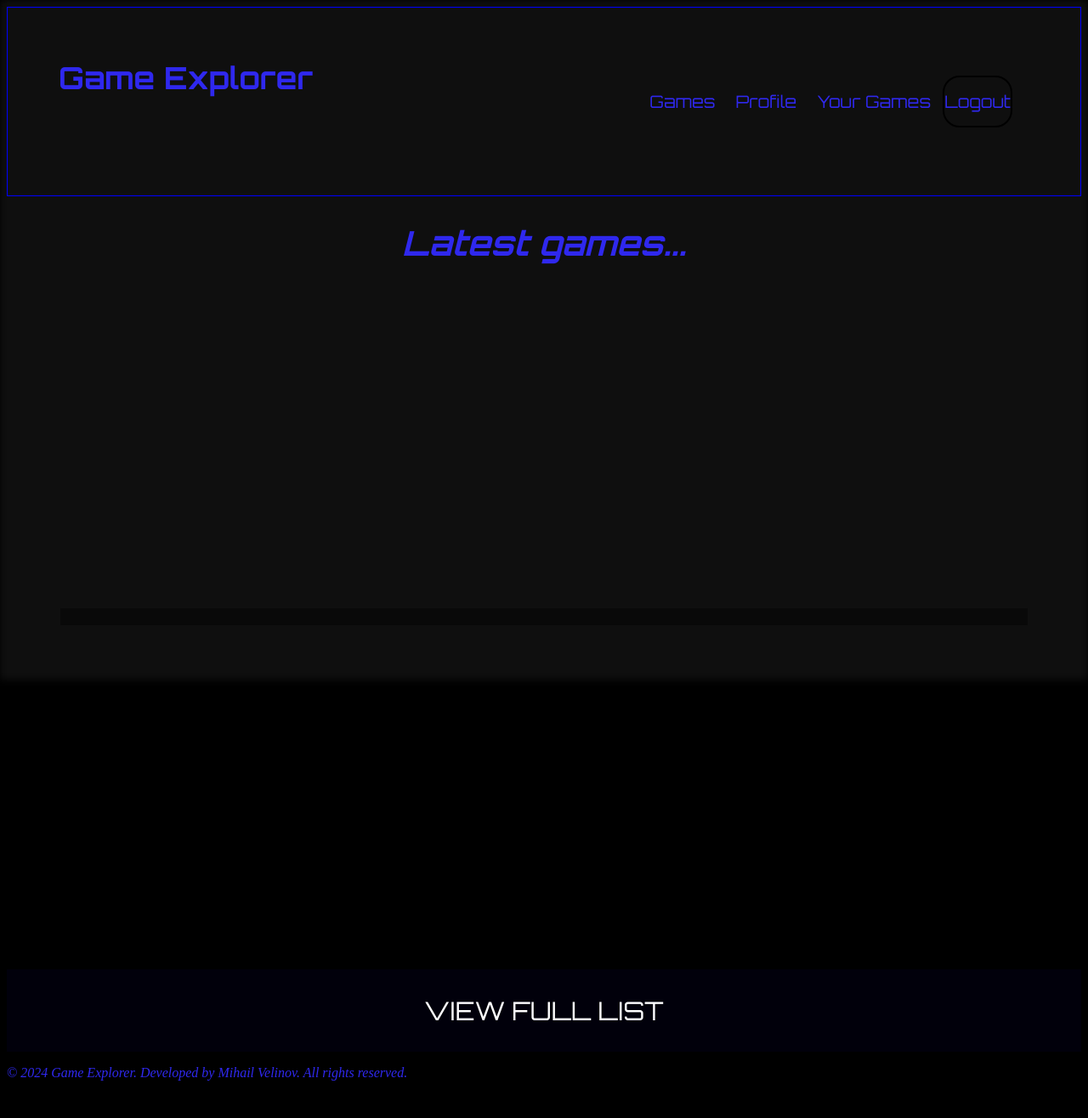
After one commit to mixailvelinov/GameExplorer, a Django app: page /games/ in a window 1280 px wide. The commit adds this page. Shown: the whole page at 85% size. Run offline with Django 5.2, Linux system fonts and the light colour scheme; the visitor is signed in with stand-in values (Sample User, id 1); data that the repository does not hold is empty; grey boxes are pictures that could not be loaded.

Commit message:
Created the Account views and Game HTML templates

```diff
--- a/GameExplorer/settings.py
+++ b/GameExplorer/settings.py
@@ -11,6 +11,7 @@ https://docs.djangoproject.com/en/5.1/ref/settings/
 """
 
 from pathlib import Path
+from django.urls import reverse_lazy
 
 # Build paths inside the project like this: BASE_DIR / 'subdir'.
 BASE_DIR = Path(__file__).resolve().parent.parent
@@ -134,3 +135,8 @@ STATICFILES_DIRS = (
 DEFAULT_AUTO_FIELD = 'django.db.models.BigAutoField'
 
 AUTH_USER_MODEL = 'accounts.Account'
+
+LOGOUT_REDIRECT_URL = reverse_lazy('login')
+LOGIN_REDIRECT_URL = reverse_lazy('index')
+
+SESSION_ENGINE = 'django.contrib.sessions.backends.db'
--- a/GameExplorer/urls.py
+++ b/GameExplorer/urls.py
@@ -22,4 +22,5 @@ urlpatterns = [
     path('admin/', admin.site.urls),
     path('', include('common.urls')),
     path('accounts/', include('accounts.urls')),
+    path('games/', include('games.urls')),
 ]
--- a/accounts/urls.py
+++ b/accounts/urls.py
@@ -5,4 +5,5 @@ from django.urls import path
 urlpatterns = [
     path('register/', views.AccountRegisterView.as_view(), name='register'),
     path('login/', views.AccountLoginView.as_view(), name='login'),
+    path('logout/', views.AccountLogoutView.as_view(), name='logout'),
 ]
--- a/games/urls.py
+++ b/games/urls.py
@@ -0,0 +1,8 @@
+from django.urls import path
+
+from games import views
+
+urlpatterns = [
+    path('', views.GamesListView.as_view(), name='games-list'),
+    path('all-games', views.AllGamesView.as_view(), name='all-games'),
+]
--- a/games/views.py
+++ b/games/views.py
@@ -1,3 +1,22 @@
 from django.shortcuts import render
+from django.views.generic import ListView
+
+from games.models import Game
+
 
 # Create your views here.
+
+class GamesListView(ListView):
+    model = Game
+    template_name = 'games/games-list.html'
+
+    def get_queryset(self):
+        return Game.objects.all()[:3]
+
+
+class AllGamesView(ListView):
+    model = Game
+    template_name = 'games/all-games.html'
+
+    def get_queryset(self):
+        return Game.objects.all()
--- a/static/styles/styles.css
+++ b/static/styles/styles.css
@@ -11,16 +11,17 @@ header {
     border: 1px blue solid;
 }
 
+
 main {
     display: flex;
-    justify-content: center;
-    align-items: center;
+    justify-content: center; /* Aligns content horizontally */
+    align-items: center;     /* Aligns content vertically */
+    min-height: 100vh;
 }
-
 
 h1 {
     text-align: center;
-    margin: 40px;
+    margin: 60px;
     color: #2f28ee;
     font-family: 'Orbitron', sans-serif;
     font-size: 36px;
@@ -44,12 +45,12 @@ h2 {
 /*nav CSS*/
 
 nav {
-    margin: 55px;
+    margin: 80px;
 }
 
 nav a {
-    padding-left: 15px;
-    padding-right: 15px;
+    padding-left: 10px;
+    padding-right: 10px;
     text-decoration: none;
     font-size: 20px;
     font-family: 'Orbitron', sans-serif;
@@ -59,6 +60,21 @@ nav a {
 
 nav a:hover {
     color: white;
+}
+
+
+.menu-button {
+    background: none;
+    margin: 0;
+    color: inherit;
+    font: inherit;
+    cursor: pointer;
+    padding-left: 0;
+    padding-right: 0;
+    text-decoration: none;
+    font-size: 20px;
+    font-family: 'Orbitron', sans-serif;
+    color: #2f28ee;
 }
 
 /*footer CSS*/
@@ -75,6 +91,11 @@ footer p {
 
 /*forms CSS*/
 
+.form-container{
+    display: flex;
+    align-items: center;
+    justify-content: center;
+}
 
 .form-div {
     margin-top: 40px;
@@ -116,8 +137,153 @@ button:hover {
     cursor: pointer;
 }
 
-
-
 p {
     color: white;
 }
+
+
+/*games templates style*/
+
+.game-name {
+    font-family: 'Orbitron', sans-serif;
+}
+
+
+.games-list {
+    padding-top: 20px;
+    margin-top: 10px;
+    margin-bottom: 40px;
+    display: flex;
+    justify-content: center;
+    align-content: center;
+    width: 90%;
+    background-color: rgba(0, 0, 0, 0.4);
+
+
+
+}
+
+.games-list::before {
+    content: '';
+    position: absolute;
+    top: 0;
+    left: 0;
+    right: 0;
+    bottom: 0;
+    background-image: url('https://plus.unsplash.com/premium_photo-1685148902854-9b9bb49fff08?fm=jpg&q=60&w=3000&ixlib=rb-4.0.3&ixid=M3wxMjA3fDB8MHxzZWFyY2h8MXx8Y3liZXJwdW5rfGVufDB8fDB8fHww');
+    background-repeat: repeat;
+    background-color: rgba(0, 0, 0, 0.9); /* Adds a semi-transparent black overlay */
+    background-blend-mode: overlay;       /* Mixes the image and the color */
+    filter: blur(5px); /* Blurs the entire background */
+    z-index: -1000;
+
+}
+
+
+.p-description {
+    width: 80%;
+}
+
+.photo-borders {
+    width: 400px;
+    height: 400px;
+    overflow: scroll;
+    overflow-x: hidden;
+    transition: transform 0.5s ease, box-shadow 0.5s ease; /* Add transition for box-shadow */
+
+}
+
+.photo-borders:hover {
+    box-shadow: -15px -15px 30px 10px rgba(47, 40, 238, 0.2);  /* Glowing effect with #2f28ee */
+}
+
+
+.photo-borders::-webkit-scrollbar {
+    width: 7px;
+    height: 7px;
+    color: #2f28ee;
+}
+
+.photo-borders::-webkit-scrollbar-track {
+    background-color: black; /* Set background color of the track */
+    border-radius: 10px;
+}
+
+.photo-borders::-webkit-scrollbar-thumb {
+    background-color: black;
+    border-radius: 10px;
+}
+
+.photo-borders::-webkit-scrollbar-thumb:hover {
+    background-color: #2f28ee; /* Darker thumb color when hovered */
+}
+
+.game-card {
+    flex: 1 1 30%;
+    max-width: 30%;
+    height: auto;
+    display: flex;
+    flex-direction: column;
+    justify-content: flex-start;
+    margin-bottom: 80px;
+
+}
+
+.game-card img {
+    width: 100%;
+    height: auto;
+    transition: transform 0.5s ease;
+}
+
+
+.game-card img:hover  {
+    transform: scale(1.1);
+    cursor: pointer;
+}
+
+.all-games{
+    background-color: rgba(24, 14, 218, 0.05);
+}
+
+.all-games p {
+    text-align: center;
+    font-family: 'Orbitron', sans-serif;
+    font-size: 30px;
+}
+
+.all-games p a {
+    text-decoration: none;
+    color: white;
+}
+
+.all-games p a:hover{
+    color: #2f28ee;
+}
+
+.game-list-h2 {
+    text-align: center;
+    font-family: 'Orbitron', sans-serif;
+    margin: 30px;
+    font-size: 40px;
+}
+
+ul {
+    list-style-type: none;
+}
+
+.all-games ul li {
+    text-align: center;
+    font-family: 'Orbitron', sans-serif;
+    font-size: 20px;
+    margin: 15px;
+}
+
+
+.all-games ul a {
+    text-decoration: none;
+    color: #2f28ee;
+}
+
+.all-games ul a:hover {
+    color: white;
+}
--- a/templates/accounts/login-page.html
+++ b/templates/accounts/login-page.html
@@ -1,6 +1,7 @@
 {% extends 'base.html' %}
 {% block content %}
 
+<section class="form-container">
     <div class="form-div">
         <h2>Log into your account</h2>
         <form method='POST' action="">
@@ -10,5 +11,5 @@
             <button type="submit">Log in</button>
         </form>
     </div>
-
+</section>
 {% endblock %}
--- a/templates/accounts/register-page.html
+++ b/templates/accounts/register-page.html
@@ -1,6 +1,7 @@
 {% extends 'base.html' %}
 {% block content %}
 
+<section class="form-container">
     <div class="form-div">
         <h2>Create an account</h2>
         <form method='POST' action="">
@@ -11,5 +12,6 @@
             <button type="submit">Register</button>
         </form>
     </div>
+</section>
 
 {% endblock %}
--- a/templates/base.html
+++ b/templates/base.html
@@ -20,22 +20,27 @@
     <header>
             <h1>Game Explorer</h1>
             <nav>
-                <a href="">Games</a>
-                <a href="{% url 'login' %}">Login</a>
-                <a href="{% url 'register' %}">Register</a>
-{#                if the user is logged in#}
-                <a href="">Profile</a>
-                <a href="">Your Games</a>
-                <a href="">Logout</a>
+                <a href="{% url 'games-list' %}">Games</a>
+                {% if user.is_authenticated %}
+                    <a href="">Profile</a>
+                    <a href="">Your Games</a>
+                    <form method="post" action="{% url 'logout' %}" style="display: inline;">
+                    {% csrf_token %}
+                    <button class="menu-button">Logout</button>
+                    </form>
+                {% else %}
+                    <a href="{% url 'login' %}">Login</a>
+                    <a href="{% url 'register' %}">Register</a>
+                {% endif %}
+
             </nav>
     </header>
 
-<main>
+
 
     {% block content %}
     {% endblock %}
 
-</main>
 
 <footer>
     <p>&copy; 2024 Game Explorer. Developed by Mihail Velinov. All rights reserved.</p>
--- /dev/null
+++ b/templates/games/games-list.html
@@ -0,0 +1,26 @@
+{% extends 'base.html' %}
+
+{% block content %}
+
+<h2 class="game-list-h2">Latest games...</h2>
+
+<main>
+    <section class="games-list">
+        {% for game in object_list %}
+        <div class="game-card">
+            <div class="photo-borders"><img src="{{ game.game_cover }}" alt=""></div>
+            <p class='game-name'>{{ game.name }}</p>
+            <p>Release date: {{ game.release_date }}</p>
+            <p>Genre: {% for genre in game.genre.all %} {{ genre.genre_name }} {% endfor %}</p>
+            <p>Platform: {% for platform in game.platform.all %} {{ platform.platform_name }} {% endfor %}</p>
+            <p>Developer: {{ game.developer }}</p>
+            <p class="p-description">Description: {{ game.description }}</p>
+        </div>
+        {% endfor %}
+    </section>
+</main>
+    <div class="all-games">
+        <p><a href="{% url 'all-games' %}">VIEW FULL LIST</a></p>
+    </div>
+
+{% endblock %}
```
Also changed, not shown: accounts/views.py (+14 -3 lines), templates/games/all-games.html (added, +17 -0 lines), games/migrations/0003_remove_game_genre_remove_game_platform_game_genre_and_more.py (added), games/migrations/0004_remove_game_genre_remove_game_platform_game_genre_and_more.py (added).
